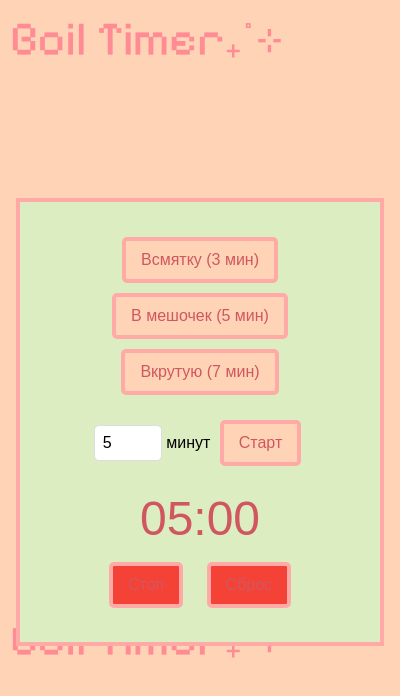
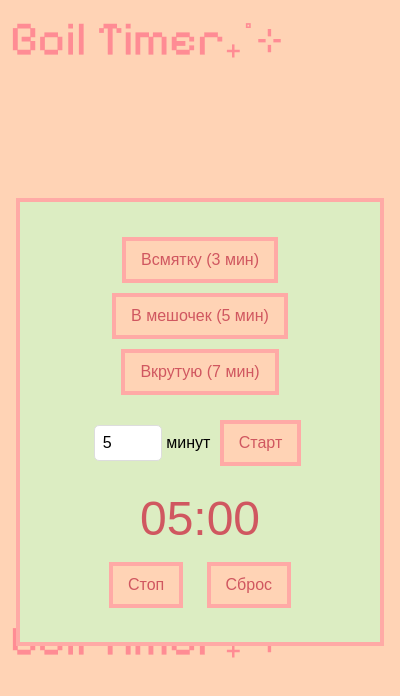
Before and after one commit to aochiza/egg-timer, an Electron app: page index.html in a window 400 px wide. Drawn offline with Linux system fonts and the light colour scheme.

Commit message:
не помню что

```diff
--- a/index.html
+++ b/index.html
@@ -2,7 +2,7 @@
 <html>
 <head>
     <meta charset="UTF-8">
-    <title>Таймер для яиц</title>
+    <title>Boil Timer</title>
     <link rel="stylesheet" href="styles.css">
 </head>
 <body>
--- a/main.js
+++ b/main.js
@@ -7,11 +7,13 @@ function createWindow() {
   mainWindow = new BrowserWindow({
     width: 400,
     height: 600,
+
     webPreferences: {
       preload: path.join(__dirname, 'preload.js'),
       contextIsolation: true,
       enableRemoteModule: false
     }
+
   })
 
   mainWindow.loadFile('index.html')
--- a/styles.css
+++ b/styles.css
@@ -3,6 +3,7 @@ body {
     background-image: url('./res/background1.png');
     margin: 0;
     padding: 0;
+    border-radius: 5px;
     display: flex;
     justify-content: center;
     align-items: center;
@@ -29,9 +30,7 @@ h1 {
     margin-bottom: 20px;
 }
 
-button{
 
-}
 button {
     background-color: #FFD3B5;
     border: 4px solid #FFAAA6; /* Добавляем обводку */
@@ -39,7 +38,7 @@ button {
     /* color: white; */
     padding: 10px 15px;
     margin: 5px;
-    border-radius: 5px;
+    /* border-radius: 5px; */
     cursor: pointer;
     font-size: 16px;
     transition: background-color 0.3s;
@@ -51,11 +50,11 @@ button:hover {
 }
 
 #stop, #reset {
-    background-color: #f44336;
+    background-color: #FFD3B5;
 }
 
 #stop:hover, #reset:hover {
-    background-color: #d32f2f;
+    background-color: #FFD3B5;
 }
 
 .custom-time {
```
